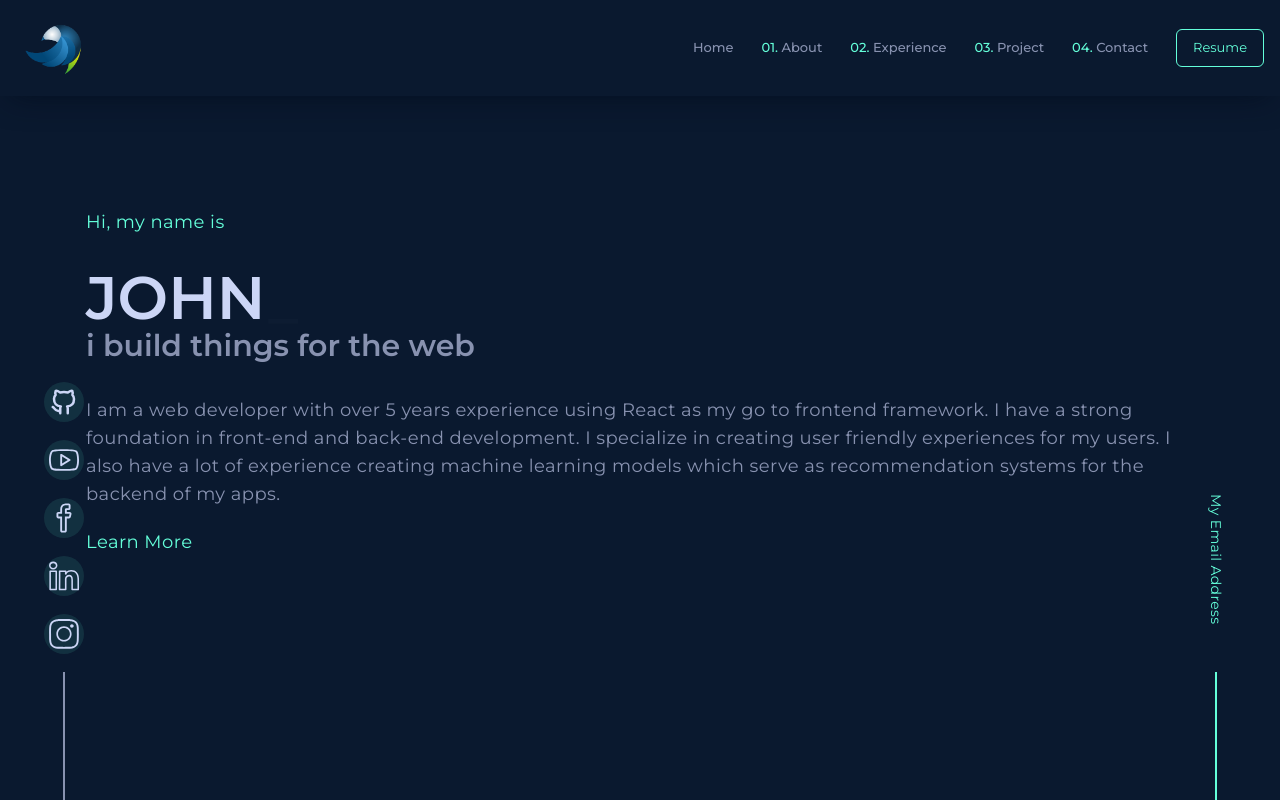
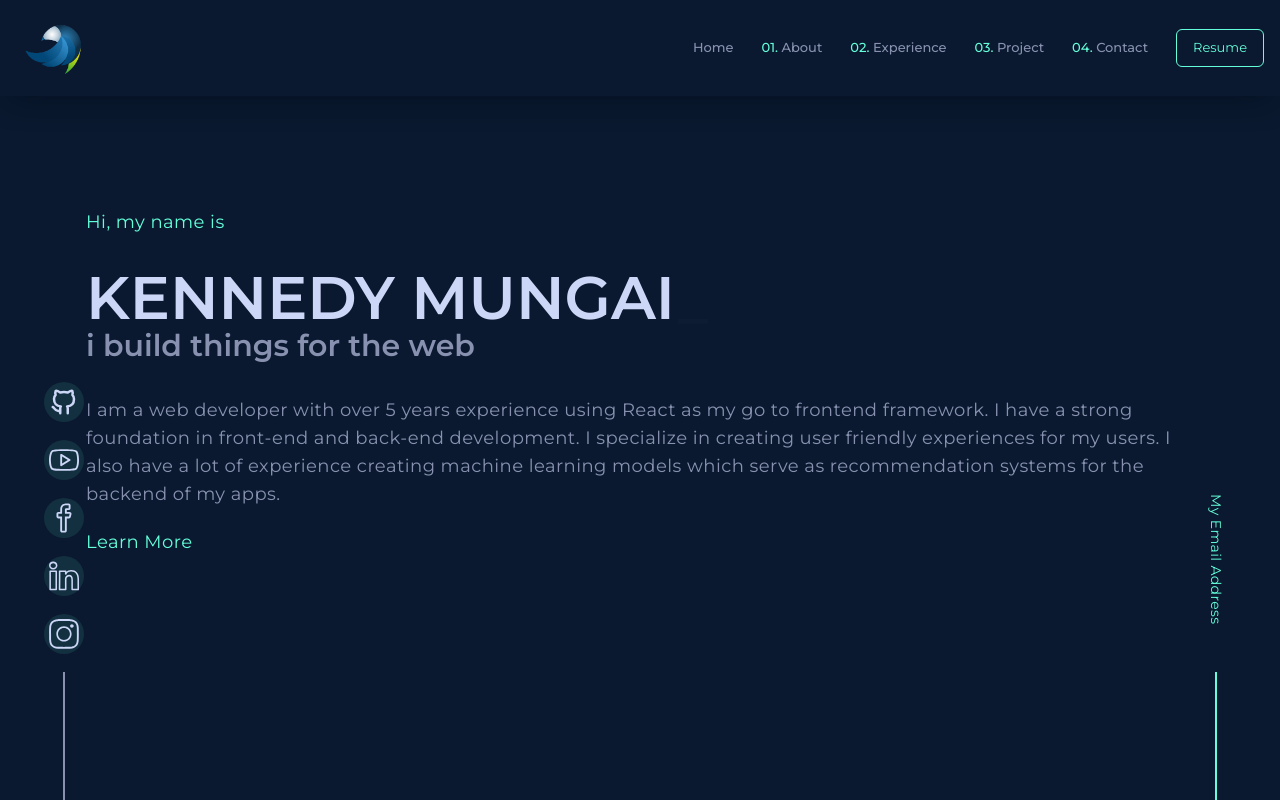
Before and after one commit to KennedyMungai/portfolio_with_framer_motion, a Next.js app: page / in a window 1280 px wide. Built offline with nearby package versions, Linux system fonts and the light colour scheme.

Commit message:
Updated the name elements

```diff
--- a/src/components/MainContent/Middle.tsx
+++ b/src/components/MainContent/Middle.tsx
@@ -27,7 +27,7 @@ const Middle = (props: Props) => {
 			>
 				<span>
 					<Typewriter
-						words={['John', 'Kennedy', 'Mungai']}
+						words={['Kennedy', 'Mungai', 'Kennedy Mungai']}
 						loop={3}
 						cursor
 						cursorStyle='_'
```
